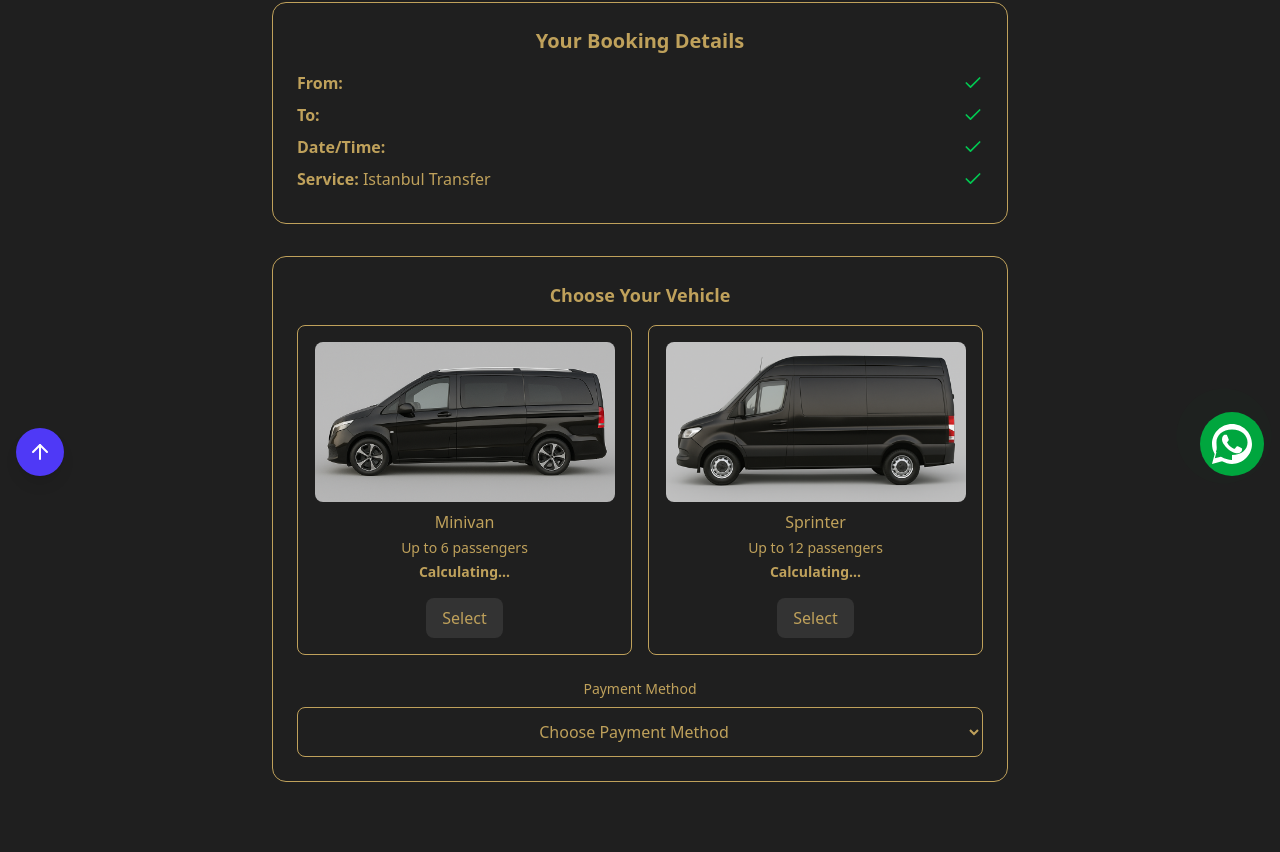
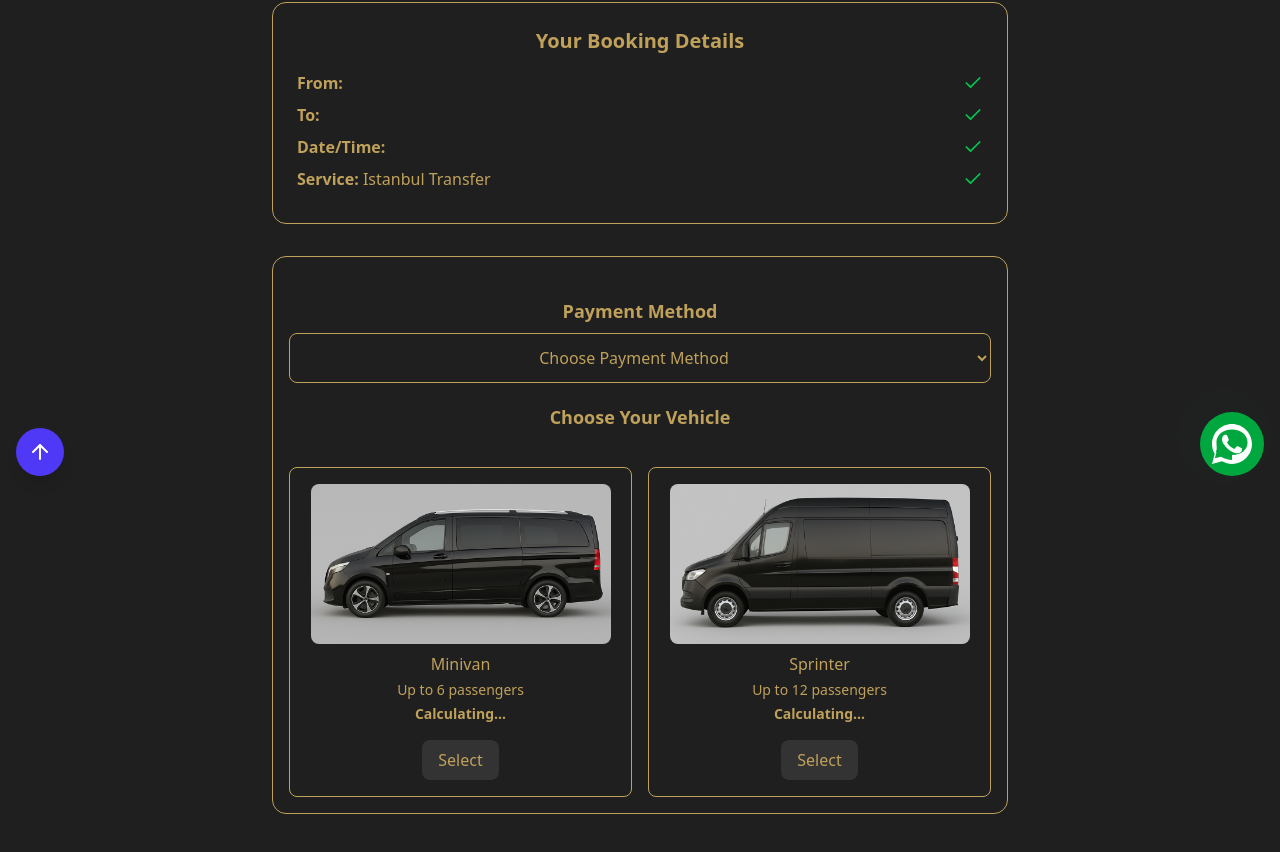
Before and after one commit to 0xSyntellect/v0-lp, a Next.js app: page /booking in a window 1280 px wide. Shown: the part 308-1160 px from the top of the page. Built offline with nearby package versions, Linux system fonts and the light colour scheme.

Commit message:
payment & vehicle seleciton replaced

```diff
--- a/app/booking/page.tsx
+++ b/app/booking/page.tsx
@@ -317,8 +317,23 @@ function BookingContent() {
 
         {/* STEP 2 => Vehicle Selection */}
         {currentStep === 2 && (
-          <div className="bg-[#1F1F1F] p-6 rounded-xl border border-[#BFA15B] mb-8">
-            <h3 className="text-lg font-semibold mb-4 text-center text-[#BFA15B]">
+          <div className="bg-[#1F1F1F] p-4 rounded-xl border border-[#BFA15B] mb-8">
+                        <div className="mt-6">
+              <label className="block text-lg font-semibold mb-2 text-center">
+                Payment Method
+              </label>
+              <select
+                className="w-full px-4 py-3 border border-[#BFA15B] rounded-md bg-transparent text-[#BFA15B] text-center"
+                value={paymentMethod}
+                onChange={(e) => setPaymentMethod(e.target.value)}
+              >
+                <option value="">Choose Payment Method</option>
+                <option value="credit-card">Credit Card</option>
+                <option value="cash">Cash</option>
+              </select>
+            </div>
+
+            <h3 className="p-5 text-lg font-semibold mb-4 text-center text-[#BFA15B]">
               Choose Your Vehicle
             </h3>
 
@@ -380,20 +395,7 @@ function BookingContent() {
               </div>
             </div>
 
-            <div className="mt-6">
-              <label className="block text-sm font-medium mb-2 text-center">
-                Payment Method
-              </label>
-              <select
-                className="w-full px-4 py-3 border border-[#BFA15B] rounded-md bg-transparent text-[#BFA15B] text-center"
-                value={paymentMethod}
-                onChange={(e) => setPaymentMethod(e.target.value)}
-              >
-                <option value="">Choose Payment Method</option>
-                <option value="credit-card">Credit Card</option>
-                <option value="cash">Cash</option>
-              </select>
-            </div>
+
           </div>
         )}
 
```
